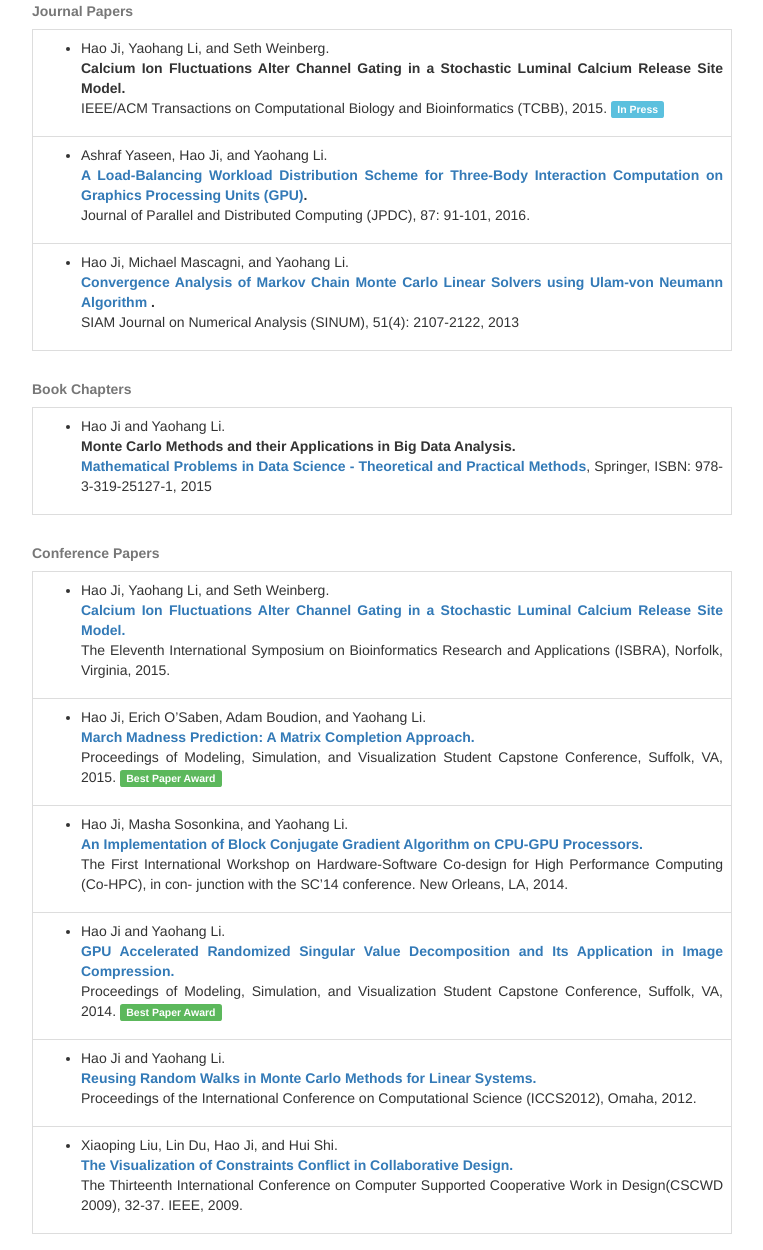
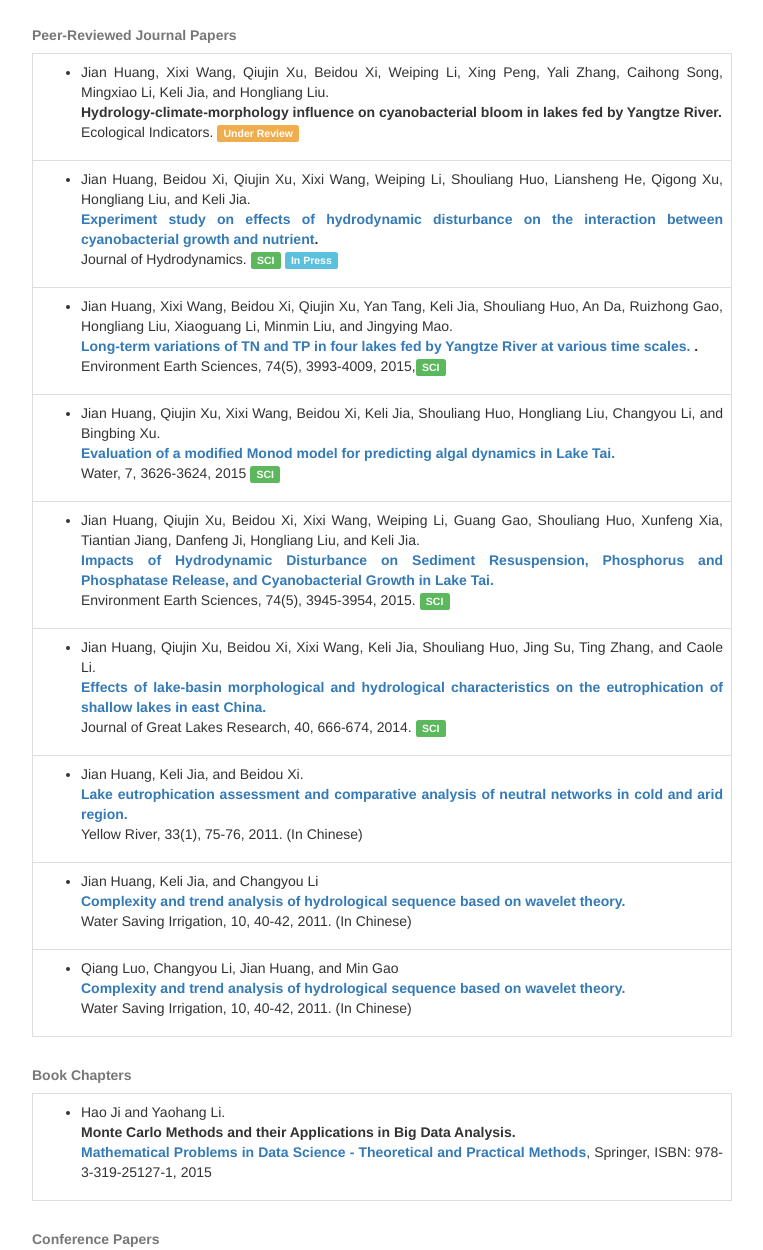
Before and after one commit to jianhuang225/jianhuang225.github.io, a plain HTML site: page publications.html in a window 1280 px wide. Shown: the part 327-1577 px from the top of the page, without its empty margins (258-1021 px from the left). Drawn offline with nearby package versions, Linux system fonts and the light colour scheme; a script that the page names is missing.

Commit message:
Initial commit

```diff
--- a/publications.html
+++ b/publications.html
@@ -5,11 +5,11 @@
     <meta http-equiv="X-UA-Compatible" content="IE=edge">
     <meta name="viewport" content="width=device-width, initial-scale=1">
     <!-- The above 3 meta tags *must* come first in the head; any other head content must come *after* these tags -->
-    <meta name="description" content="Hao Ji">
-    <meta name="author" content="Hao Ji">
+    <meta name="description" content="Jian Huang">
+    <meta name="author" content="Jian Huang">
     <!-- <link rel="icon" href="../../favicon.ico">-->
 
-    <title>Hao Ji</title>
+    <title>Jian Huang</title>
 
     <!-- Bootstrap core CSS -->
     <link href="./dist/css/bootstrap.min.css" rel="stylesheet">
@@ -34,11 +34,11 @@
 
 	<div class="row">
 		<div class="col-md-4">
-			<img src="./hji.jpg" class="img-responsive img-rounded" alt="profile" width="193.9" height="203.7">
+			<img src="./jianhuang.jpg" class="img-responsive img-rounded" alt="profile" width="193.9" height="203.7">
 		</div>
 
 		<div class="col-md-8">
-			<h2><b>Hao Ji</b></h2>
+			<h2><b>Jian Huang</b></h2>
             <p><i>
                 Ph.D. Candidate<br/>
                 <a href="http://www.cs.odu.edu/">Department of Computer Science</a></br>
@@ -73,54 +73,84 @@
       <!-- Main component for a primary marketing message or call to action -->
       <div class="row">
 		  <div class="col-md-12">
-				<table class="table table-bordered table-hover"> <caption><b>Journal Papers</b></caption>
-
-				<!--
-
+				<table class="table table-bordered table-hover"> <caption><b>Peer-Reviewed Journal Papers</b></caption>
+					<tr>
+						<td align="left" class="col-md-10">
+						<ul><li><p style="text-align: justify; text-justify: inter-word;">Jian Huang, Xixi Wang, Qiujin Xu, Beidou Xi, Weiping Li, Xing Peng, Yali Zhang, Caihong Song, Mingxiao Li, Keli Jia, and Hongliang Liu.</br>
+						<b>Hydrology-climate-morphology influence on cyanobacterial bloom in lakes fed by Yangtze River. </b></br>
+						Ecological Indicators. <span class="label label-warning">Under Review</span>
+						</p></li></ul></td>
+					</tr>
 
 					<tr>
 						<td align="left" class="col-md-10">
-						<ul><li><p style="text-align: justify; text-justify: inter-word;">Hao Ji and Yaohang Li. </br>
-						Block Conjugate Gradient Algorithms for Least-squares Problem. </br>
-						Journal of Computational and Applied Mathematics (JCAM), 2015. <span class="label label-danger">Under Revision</span>
+						<ul><li><p style="text-align: justify; text-justify: inter-word;">Jian Huang, Beidou Xi, Qiujin Xu, Xixi Wang, Weiping Li, Shouliang Huo, Liansheng He, Qigong Xu, Hongliang Liu, and Keli Jia. </br>
+						<b><a href="http://www.sciencedirect.com/science/article/pii/S0743731515001884">Experiment study on effects of hydrodynamic disturbance on the interaction between cyanobacterial growth and nutrient</a>. </b></br>
+						Journal of Hydrodynamics. <span class="label label-success">SCI</span> <span class="label label-info">In Press</span>
 						</p></li></ul></td>
 					</tr>
 
 
 					<tr>
 						<td align="left" class="col-md-10">
-						<ul><li><p style="text-align: justify; text-justify: inter-word;">Hao Ji and Yaohang Li. </br>
-						A Breakdown-Free Block Conjugate Gradient Method. </br>
-						BIT Numerical Mathematics (BIT), 2015. <span class="label label-danger">Under Revision</span>
-						</p></li></ul></td>
-					</tr>
-
-				-->
-
-					<tr>
-						<td align="left" class="col-md-10">
-						<ul><li><p style="text-align: justify; text-justify: inter-word;">Hao Ji, Yaohang Li, and Seth Weinberg. </br>
-						<b>Calcium Ion Fluctuations Alter Channel Gating in a Stochastic Luminal Calcium Release Site Model. </b></br>
-						IEEE/ACM Transactions on Computational Biology and Bioinformatics (TCBB), 2015. <span class="label label-info">In Press</span>
-						</p></li></ul></td>
-					</tr>
-
-					<tr>
-						<td align="left" class="col-md-10">
-						<ul><li><p style="text-align: justify; text-justify: inter-word;">Ashraf Yaseen, Hao Ji, and Yaohang Li. </br>
-						<b><a href="http://www.sciencedirect.com/science/article/pii/S0743731515001884">A Load-Balancing Workload Distribution Scheme for Three-Body Interaction Computation on Graphics Processing Units (GPU)</a>. </b></br>
-						Journal of Parallel and Distributed Computing (JPDC), 87: 91-101, 2016.
+						<ul><li><p style="text-align: justify; text-justify: inter-word;">Jian Huang, Xixi Wang, Beidou Xi, Qiujin Xu, Yan Tang, Keli Jia, Shouliang Huo, An Da, Ruizhong Gao, Hongliang Liu, Xiaoguang Li, Minmin Liu, and Jingying Mao.</br>
+						<b><a href="http://epubs.siam.org/doi/pdf/10.1137/130904867">Long-term variations of TN and TP in four lakes fed by Yangtze River at various time scales. </a>.</b> </br>
+						Environment Earth Sciences, 74(5), 3993-4009, 2015,<span class="label label-success">SCI</span>
 						</p></li></ul></td>
 					</tr>
 
 
 					<tr>
 						<td align="left" class="col-md-10">
-						<ul><li><p style="text-align: justify; text-justify: inter-word;">Hao Ji, Michael Mascagni, and Yaohang Li. </br>
-						<b><a href="http://epubs.siam.org/doi/pdf/10.1137/130904867">Convergence Analysis of Markov Chain Monte Carlo Linear Solvers using Ulam-von Neumann Algorithm </a>.</b> </br>
-						SIAM Journal on Numerical Analysis (SINUM), 51(4): 2107-2122, 2013
+						<ul><li><p style="text-align: justify; text-justify: inter-word;">Jian Huang, Qiujin Xu, Xixi Wang, Beidou Xi, Keli Jia, Shouliang Huo, Hongliang Liu, Changyou Li, and Bingbing Xu.</br>
+						<b><a href="http://epubs.siam.org/doi/pdf/10.1137/130904867">Evaluation of a modified Monod model for predicting algal dynamics in Lake Tai. </a></b> </br>
+						Water, 7, 3626-3624, 2015 <span class="label label-success">SCI</span>
 						</p></li></ul></td>
 					</tr>
+
+					<tr>
+						<td align="left" class="col-md-10">
+						<ul><li><p style="text-align: justify; text-justify: inter-word;">Jian Huang, Qiujin Xu, Beidou Xi, Xixi Wang, Weiping Li, Guang Gao, Shouliang Huo, Xunfeng Xia, Tiantian Jiang, Danfeng Ji, Hongliang Liu, and Keli Jia.</br>
+						<b><a href="http://epubs.siam.org/doi/pdf/10.1137/130904867">Impacts of Hydrodynamic Disturbance on Sediment Resuspension, Phosphorus and Phosphatase Release, and Cyanobacterial Growth in Lake Tai. </a></b> </br>
+						Environment Earth Sciences, 74(5), 3945-3954, 2015. <span class="label label-success">SCI</span>
+						</p></li></ul></td>
+					</tr>
+
+
+					<tr>
+						<td align="left" class="col-md-10">
+						<ul><li><p style="text-align: justify; text-justify: inter-word;">Jian Huang, Qiujin Xu, Beidou Xi, Xixi Wang, Keli Jia, Shouliang Huo, Jing Su, Ting Zhang, and Caole Li.</br>
+						<b><a href="http://epubs.siam.org/doi/pdf/10.1137/130904867">Effects of lake-basin morphological and hydrological characteristics on the eutrophication of shallow lakes in east China. </a></b> </br>
+						Journal of Great Lakes Research, 40, 666-674, 2014. <span class="label label-success">SCI</span>
+						</p></li></ul></td>
+					</tr>
+
+
+					<tr>
+						<td align="left" class="col-md-10">
+						<ul><li><p style="text-align: justify; text-justify: inter-word;">Jian Huang, Keli Jia, and Beidou Xi.</br>
+						<b><a href="http://epubs.siam.org/doi/pdf/10.1137/130904867">Lake eutrophication assessment and comparative analysis of neutral networks in cold and arid region. </a></b> </br>
+						Yellow River, 33(1), 75-76, 2011. (In Chinese)
+						</p></li></ul></td>
+					</tr>
+
+					<tr>
+						<td align="left" class="col-md-10">
+						<ul><li><p style="text-align: justify; text-justify: inter-word;">Jian Huang, Keli Jia, and Changyou Li</br>
+						<b><a href="http://epubs.siam.org/doi/pdf/10.1137/130904867">Complexity and trend analysis of hydrological sequence based on wavelet theory. </a></b> </br>
+						Water Saving Irrigation, 10, 40-42, 2011. (In Chinese)
+						</p></li></ul></td>
+					</tr>
+
+					<tr>
+						<td align="left" class="col-md-10">
+						<ul><li><p style="text-align: justify; text-justify: inter-word;">Qiang Luo, Changyou Li, Jian Huang, and Min Gao</br>
+						<b><a href="http://epubs.siam.org/doi/pdf/10.1137/130904867">Complexity and trend analysis of hydrological sequence based on wavelet theory. </a></b> </br>
+						Water Saving Irrigation, 10, 40-42, 2011. (In Chinese)
+						</p></li></ul></td>
+					</tr>
+
+
 				</table>
 		  </div>
       </div>
```
Also changed, not shown: index.html (+7 -7 lines), hji.jpg (deleted), jianhuang.jpg (added).
